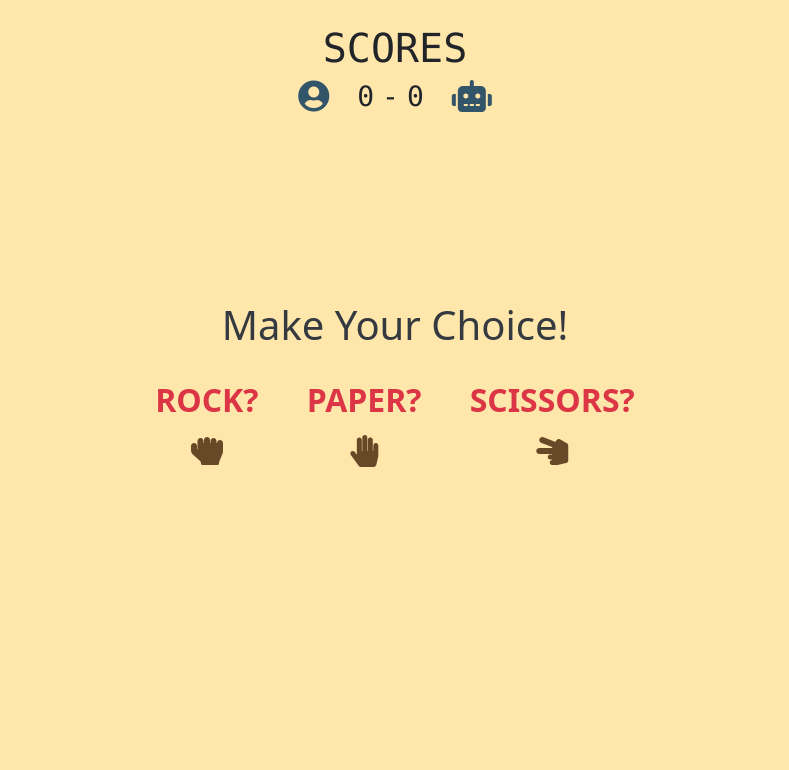
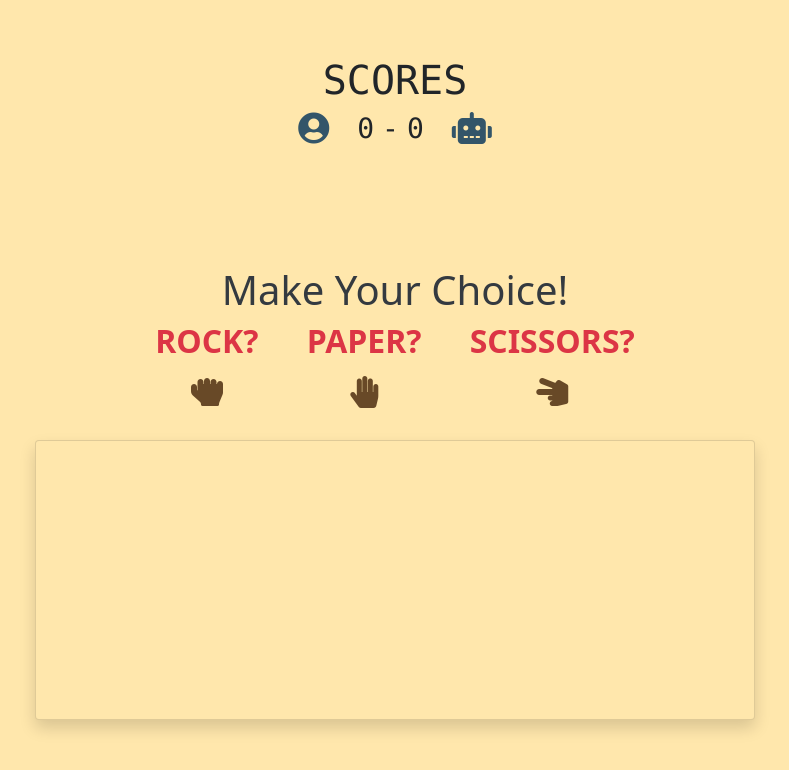
Before and after one commit to OsasAzamegbe/Rock-Paper-Scissors-JS, a plain HTML site: page index.html in a window 1280 px wide. Shown: the whole page, without its empty margins (245-1034 px from the left). Drawn offline with nearby package versions, Linux system fonts and the light colour scheme.

Commit message:
chore: added display card and fixed minor styling

```diff
--- a/index.css
+++ b/index.css
@@ -1,7 +1,12 @@
+
+
 html,
 body {
+  --bg-color: rgb(255, 231, 172);
+
   height: 100%;
-  background-color: rgb(255, 231, 172);
+  background-color: var(--bg-color);
+  overflow: hidden;
 }
 
 .fa-hand-rock,
@@ -43,3 +48,8 @@ body {
   color: rgb(31, 43, 49);
   font-size: xx-large;
 }
+.card{
+  width: 90vmin;
+  height: 35vmin;
+  background-color: var(--bg-color);
+}
--- a/index.html
+++ b/index.html
@@ -12,7 +12,7 @@
     <div class="row align-items-center justify-content-center h-100">
 
         <!-- SCORES -->
-        <div class="d-flex flex-column align-items-center justify-content-end font-monospace fixed-top py-4">
+        <div class="d-flex flex-column align-items-center justify-content-end font-monospace">
             <h1 class="text-uppercase">scores</h1>
             <div class="d-flex flex-row">
                 <span class="mr-4">
@@ -37,7 +37,7 @@
         <div class="col">
             <div class="d-flex flex-column align-items-center justify-content-center">
                 <p class="h1 text-dark text-capitalize">Make your choice!</p>
-                <div class="mt-4 d-flex flex-row">
+                <div class="d-flex flex-row">
                     <span class="mx-4 text-center">
                         <p class="h2 text-danger text-uppercase"><strong>rock?</strong></p>
                         <i class="my-2 fas fa-hand-rock clickable" id="rock"></i>
@@ -53,9 +53,15 @@
                 </div>
 
                 <!-- SHOW TURN -->
-                <div id="show-turn" class="d-flex flex-row mt-4 justify-content-between align-items-center">
+                <div class="my-4 card shadow p-3 rounded">
+                    <div class="card-body d-flex justify-content-between align-items-center">
+                        <div class="container">
+                            <div id="show-turn" class="d-flex flex-row justify-content-between align-items-center"></div>
+                        </div>
 
+                    </div>
                 </div>
+
 
             </div>
         </div>
--- a/index.js
+++ b/index.js
@@ -122,7 +122,7 @@ class Game{
         setTimeout(()=>{
             this.showTurn.innerHTML = '';
             this.showTurn.classList.remove('fade-in');
-        }, 2000);
+        }, 3000);
 
     }
 
```
